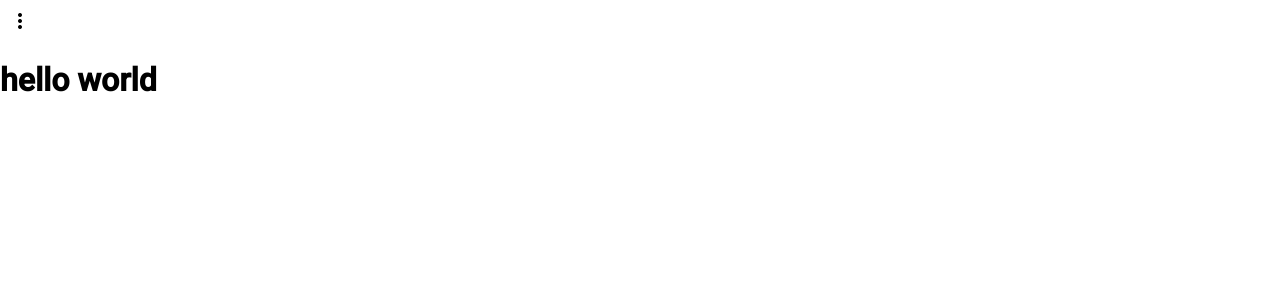
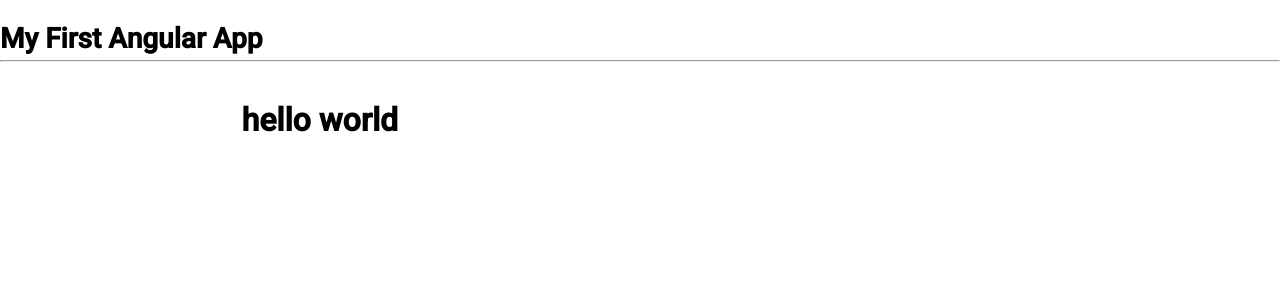
Before and after one commit to irishwolfgaming95/angular-learning, an Angular app in the folder angular-first/: page / in a window 1280 px wide. Shown: the top 300 px of the page. Built offline with nearby package versions, Linux system fonts and the light colour scheme.

Commit message:
adding modules and a grid system

```diff
--- a/angular-first/src/app/app.component.html
+++ b/angular-first/src/app/app.component.html
@@ -1,3 +1,6 @@
 <app-header></app-header>
-
-<h1>hello world</h1>
+<mat-grid-list cols="2" rowHeight="100px">
+  <mat-grid-tile>
+    <h1>hello world</h1>
+  </mat-grid-tile>
+</mat-grid-list>
--- a/angular-first/src/app/header/header.component.html
+++ b/angular-first/src/app/header/header.component.html
@@ -1,8 +1,9 @@
 <mat-menu #appMenu="matMenu">
-    <button mat-menu-item>Settings</button>
-    <button mat-menu-item>Help</button>
-  </mat-menu>
+  <button mat-menu-item>Settings</button>
+  <button mat-menu-item>Help</button>
+</mat-menu>
 
-  <button mat-icon-button [matMenuTriggerFor]="appMenu">
-    <mat-icon>more_vert</mat-icon>
-  </button>
+<button mat-icon-button [matMenuTriggerFor]="appMenu">
+  <h1>My First Angular App</h1>
+</button>
+<hr />
```
Also changed, not shown: angular-first/src/app/app.component.ts (+12 -5 lines), angular-first/src/app/app.module.ts (+22 -21 lines).
